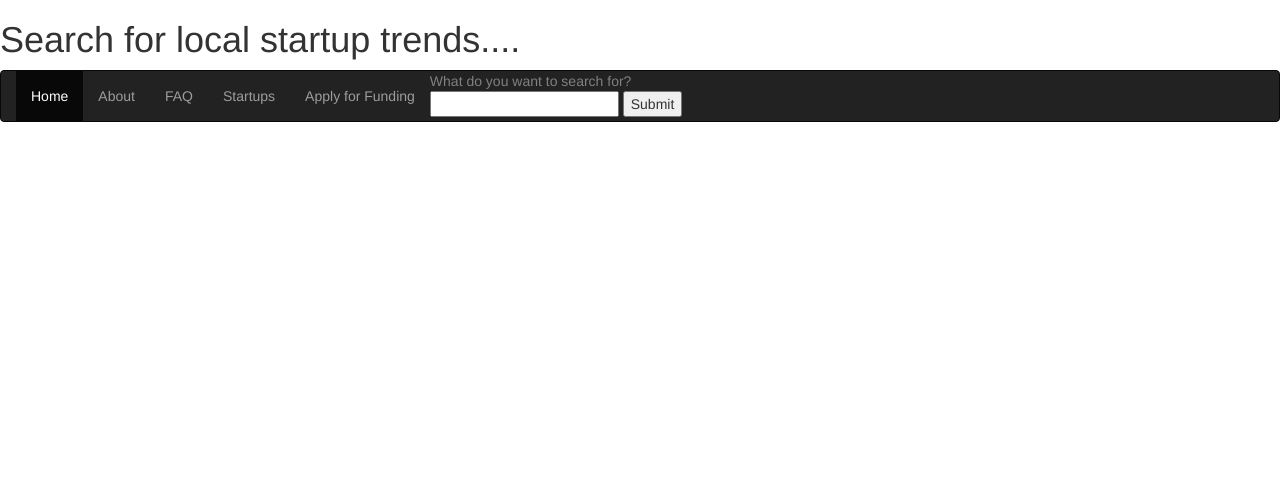
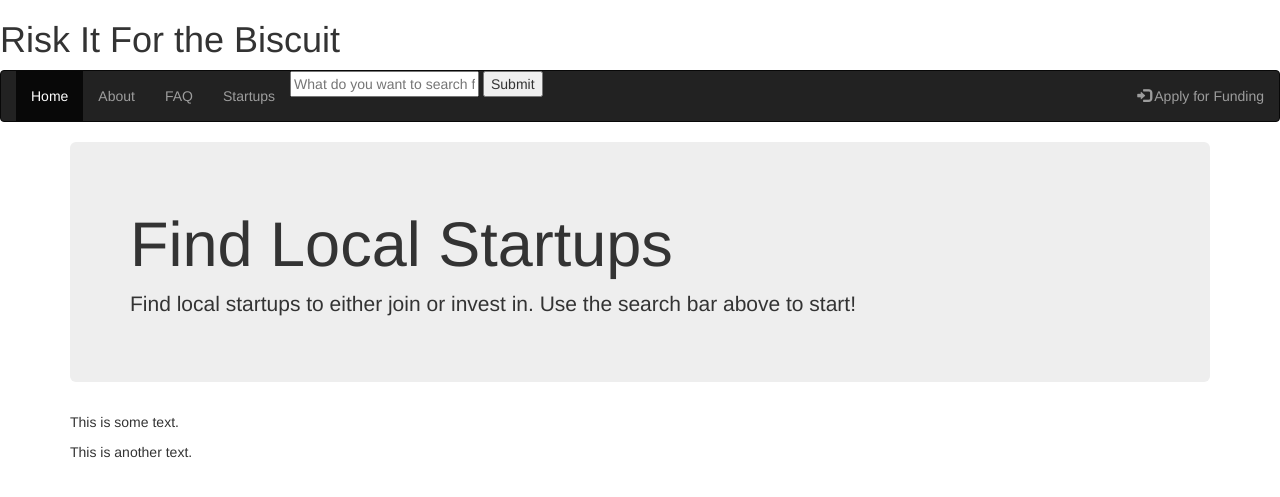
Before and after one commit to paulineramirez/CS411, a Python web app: template project/templates/main.html in a window 1280 px wide. Shown: the top 497 px of the page. Run offline with Jinja, Linux system fonts and the light colour scheme; the template is opened without the code that fills it, so the values that code supplies are empty; some libraries are stand-ins or nearby versions.

Commit message:
added jumbotron, fixed some styling

```diff
--- a/project/templates/main.html
+++ b/project/templates/main.html
@@ -8,11 +8,12 @@
 	  <meta charset="utf-8">
 	  <meta name="viewport" content="width=device-width, initial-scale=1">
 	  <link rel="stylesheet" href="http://maxcdn.bootstrapcdn.com/bootstrap/3.3.5/css/bootstrap.min.css">
+	  <link rel="stylesheet" type="text/css" href="css/custom.css">
 	  <script src="https://ajax.googleapis.com/ajax/libs/jquery/1.11.3/jquery.min.js"></script>
 	  <script src="http://maxcdn.bootstrapcdn.com/bootstrap/3.3.5/js/bootstrap.min.js"></script>
 </head>
 
-<h1> Search for local startup trends.... </h1>
+<h1> Risk It For the Biscuit </h1>
 
 
 <nav class="navbar navbar-inverse">
@@ -23,16 +24,30 @@
         <li><a href="about">About</a></li>
         <li><a href="FAQ"> FAQ </a></li>
         <li><a href="startups">Startups</a></li>
-        <li><a href="applyforfunding">Apply for Funding</a></li>
-        <li> <font color="gray">What do you want to search for?</font>
+        <li>
         	<form action ="/" method="POST">
-					 <input type="text" name="tweets">
+					 <input type="text" name="tweets" placeholder="What do you want to search for?">
 				<input type="submit">
 			</form> </li>
       </ul>
+
+       <ul class="nav navbar-nav navbar-right">
+        <li><a href="applyforfunding"><span class="glyphicon glyphicon-log-in"></span> Apply for Funding</a></li>
+      </ul>
+
     </div>
   </div>
 </nav>
+
+
+<div class="container">
+  <div class="jumbotron">
+    <h1>Find Local Startups</h1>
+    <p>Find local startups to either join or invest in. Use the search bar above to start! </p>
+  </div>
+  <p>This is some text.</p>
+  <p>This is another text.</p>
+</div>
 
 <!--
 <form action ="/" method="POST">
```
